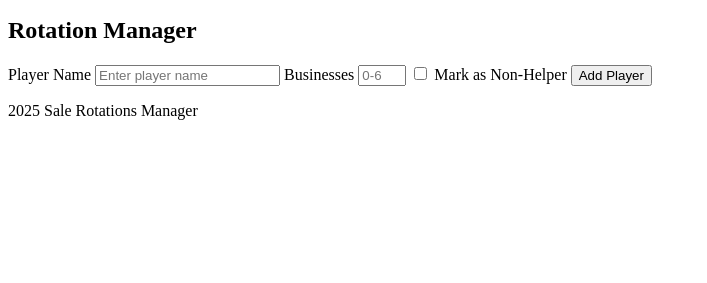
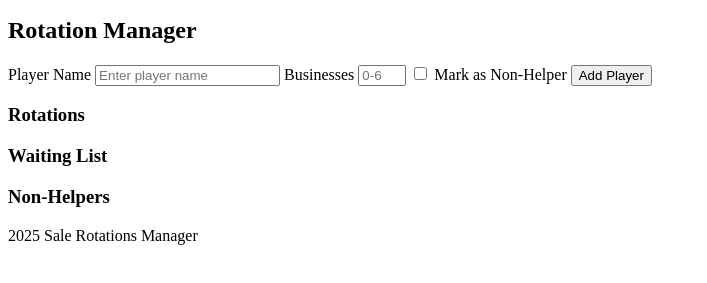
Before and after one commit to azevedo66/sale-lobby-manager, a plain HTML site: page index.html in a window 1280 px wide. Shown: the part 101-384 px from the top of the page, without its empty margins (0-707 px from the left). Drawn offline with Linux system fonts and the light colour scheme.

Commit message:
feat(ui): add basic HTML structure with header, main, footer, and player sections

```diff
--- a/index.html
+++ b/index.html
@@ -8,15 +8,20 @@
     <link rel="stylesheet" href="style.css">
 </head>
 <body>
+
     <header>
         <h1>GTA Sale Rotation Manager</h1>
         <p>Organize your sale rotations efficiently</p>
     </header>
 
     <main>
+
         <section id="rotation-manager-section">
+
             <h2>Rotation Manager</h2>
+
             <form id="player-input-form">
+
                 <label for="player-name-input">Player Name</label>
                 <input type="text" id="player-name-input" name="player-name-input" placeholder="Enter player name" required>
 
@@ -29,8 +34,30 @@
                 </label>
 
                 <button type="submit">Add Player</button>
+
             </form>
+
         </section>
+
+        <section id="player-lists-section">
+
+            <div class="player-list">
+                <h3>Rotations</h3>
+                <ul id="rotation-list"></ul>
+            </div>
+
+            <div class="player-list">
+                <h3>Waiting List</h3>
+                <ul id="waiting-list"></ul>
+            </div>
+
+            <div class="player-list">
+                <h3>Non-Helpers</h3>
+                <ul id="non-helpers-list"></ul>
+            </div>
+
+        </section>
+
     </main>
 
     <footer>
@@ -38,5 +65,6 @@
     </footer>
 
     <script src="script.js"></script>
+
 </body>
 </html>
```
